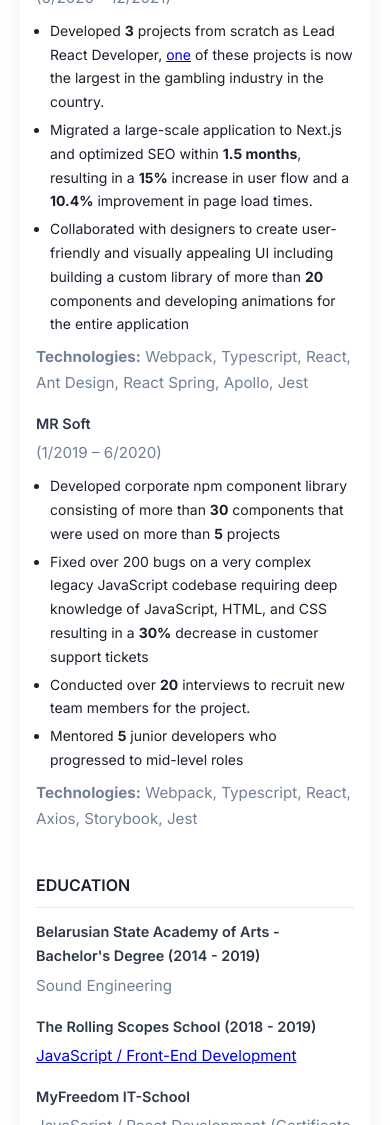
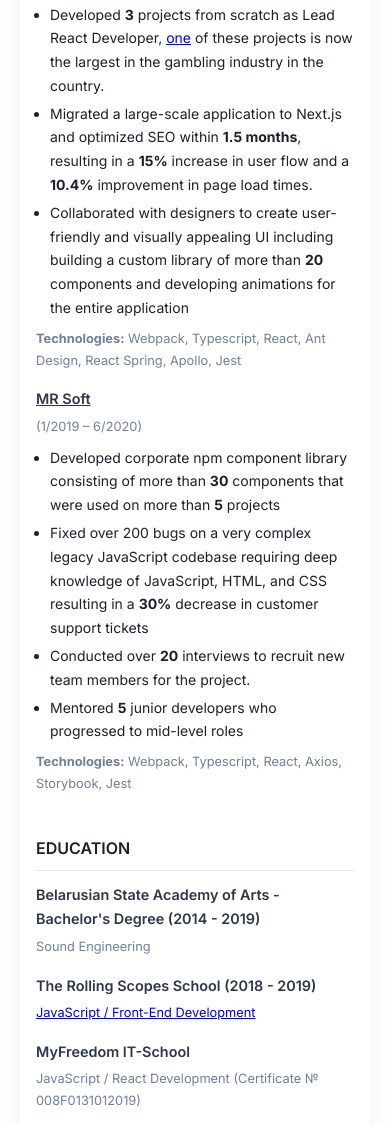
Before and after one commit to StanBurton/CV, a plain HTML site: page index.html in a window 390 px wide. Shown: the part 1649-2774 px from the top of the page. Drawn offline with Linux system fonts and the light colour scheme.

Commit message:
Fix styles

```diff
--- a/styles.css
+++ b/styles.css
@@ -19,14 +19,6 @@
     --border: #2d3748;
     --highlight: #2a2e37;
   }
-}
-
-body {
-  font-family: "Inter", sans-serif;
-  font-size: 16px;
-  line-height: 1.7;
-  color: var(--text);
-  padding: 40px 20px;
 }
 
 * {
@@ -162,7 +154,6 @@ ul {
 
 .experience .title a {
   color: var(--secondary);
-  text-decoration: none;
 }
 
 .experience .period,
@@ -247,9 +238,15 @@ ul {
     font-size: 1rem;
   }
 
-  .period,
-  .meta,
-  .skills {
+  .experience .period {
+    font-size: 0.8rem;
+  }
+
+  .experience .skills {
+    font-size: 0.8rem;
+  }
+
+  .education .meta {
     font-size: 0.8rem;
   }
 }
@@ -285,12 +282,6 @@ ul {
   .experience .title,
   .education .title {
     font-size: 0.9rem;
-  }
-
-  .period,
-  .meta,
-  .skills {
-    font-size: 0.7rem;
   }
 
   ul {
@@ -384,17 +375,15 @@ ul {
     font-size: 1rem;
   }
 
+  .experience .period {
+    font-size: 0.8rem;
+  }
+
   .experience .skills {
     font-size: 0.8rem;
   }
 
   .education .meta {
-    font-size: 0.8rem;
-  }
-
-  .period,
-  .meta,
-  .skills {
     font-size: 0.8rem;
   }
 
```
